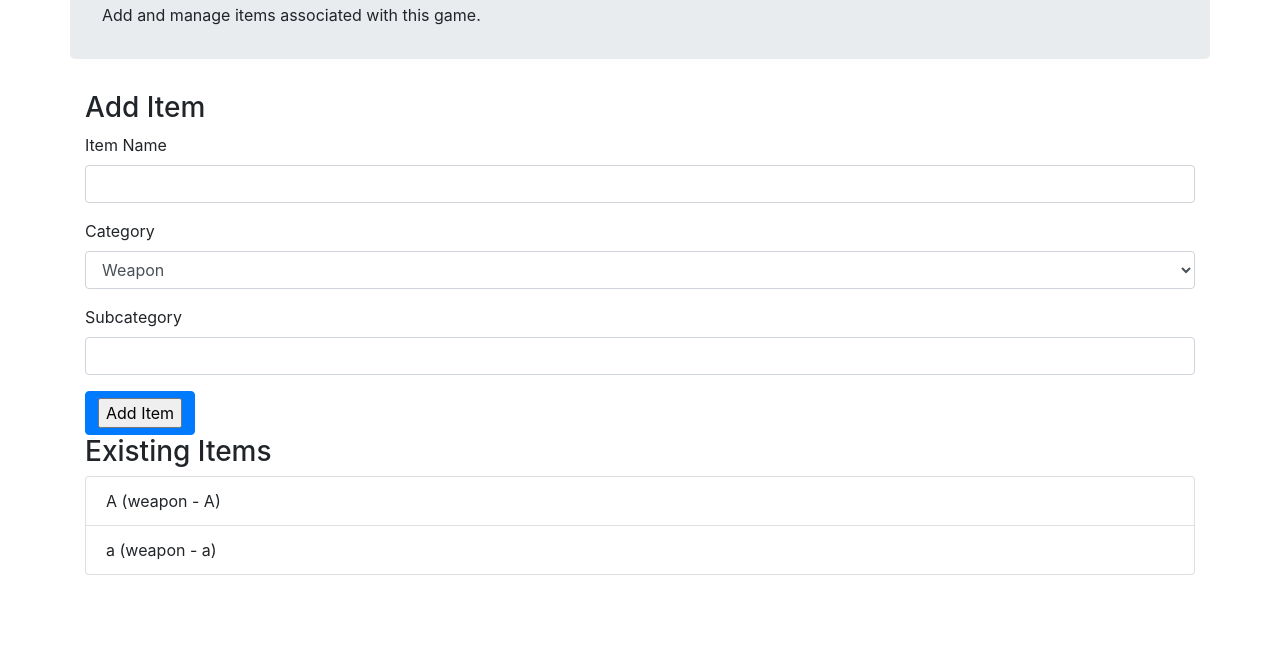
After one commit to inyunch/auction-coin-share, a Flask app: page /admin/manage_items/1 in a window 1280 px wide. The commit adds this page. Shown: the part 169-824 px from the top of the page. Run offline with Flask 2, Linux system fonts and the light colour scheme; a user stored in the database is signed in; data comes from the database, SQL or seed files in the repository; both versions use the stored data as it was after the commit; some libraries are stand-ins or nearby versions.

Commit message:
+ add manage boss/game/item

```diff
--- a/auction/__init__.py
+++ b/auction/__init__.py
@@ -22,8 +22,10 @@ def create_app():
     from .listings import listingbp
     from .auth import authbp
     from .admin import adminbp
+    # from .event import eventbp
     app.register_blueprint(mainbp)
     app.register_blueprint(listingbp, url_prefix='/listing')
+    # app.register_blueprint(eventbp, url_prefix='/event')
     app.register_blueprint(authbp, url_prefix='/auth')
     app.register_blueprint(adminbp, url_prefix='/admin')
 
--- a/auction/admin.py
+++ b/auction/admin.py
@@ -1,9 +1,10 @@
 from flask import Blueprint, render_template, request, redirect, url_for, flash
 from flask_login import login_required, current_user
-from .models import User, Group, db, Role
+from .models import User, Group, db, Role, Game, Boss, Item
 from .utils import generate_group_code
-from .forms import CreateGroupForm, AddUserForm
+from .forms import CreateGroupForm, AddUserForm, GameForm, BossForm, ItemForm
 from werkzeug.security import generate_password_hash
+
 
 
 adminbp = Blueprint('admin', __name__)
@@ -105,3 +106,81 @@ def add_user():
         return redirect(url_for('admin.manage_users', group_id=group_id))
 
     return render_template('authentication/add_user.html', form=form)
+
+@adminbp.route('/manage_games', methods=['GET'])
+@login_required
+def manage_games():
+    if current_user.role != 'admin':
+        flash('Unauthorized access.', 'danger')
+        return redirect(url_for('main.index'))
+
+    # Query all games
+    games = Game.query.all()
+    return render_template('game_info/manage_games.html', games=games)
+
+
+@adminbp.route('/add_game', methods=['GET', 'POST'])
+@login_required
+def add_game():
+    if current_user.role != 'admin':
+        flash('Unauthorized access.', 'danger')
+        return redirect(url_for('main.index'))
+
+    form = GameForm()
+    if form.validate_on_submit():
+        new_game = Game(name=form.name.data)
+        db.session.add(new_game)
+        db.session.commit()
+        flash('Game added successfully!', 'success')
+        return redirect(url_for('admin.manage_games'))
+
+    return render_template('game_info/add_game.html', form=form)
+
+
+@adminbp.route('/manage_bosses/<int:game_id>', methods=['GET', 'POST'])
+@login_required
+def manage_bosses(game_id):
+    if current_user.role != 'admin':
+        flash('Unauthorized access.', 'danger')
+        return redirect(url_for('main.index'))
+
+    game = Game.query.get_or_404(game_id)
+    bosses = Boss.query.filter_by(game_id=game.id).all()
+
+    form = BossForm()
+    if form.validate_on_submit():
+        new_boss = Boss(name=form.name.data, category=form.category.data, game_id=game_id)
+        db.session.add(new_boss)
+        db.session.commit()
+        flash('Boss added successfully!', 'success')
+        return redirect(url_for('admin.manage_bosses', game_id=game_id))
+
+    return render_template('game_info/manage_bosses.html', game=game, bosses=bosses, form=form)
+
+@adminbp.route('/manage_items/<int:game_id>', methods=['GET', 'POST'])
+@login_required
+def manage_items(game_id):
+    if current_user.role != 'admin':
+        flash('Unauthorized access.', 'danger')
+        return redirect(url_for('main.index'))
+
+    game = Game.query.get_or_404(game_id)
+    items = Item.query.filter_by(game_id=game.id).all()
+
+    form = ItemForm()
+    # form.boss.choices = [(boss.id, boss.name) for boss in Boss.query.filter_by(game_id=game_id).all()]
+
+    if form.validate_on_submit():
+        new_item = Item(
+            name=form.name.data,
+            category=form.category.data,
+            subcategory=form.subcategory.data,
+            game_id=game_id,
+            # boss_id=form.boss.data if form.boss.data else None
+        )
+        db.session.add(new_item)
+        db.session.commit()
+        flash('Item added successfully!', 'success')
+        return redirect(url_for('admin.manage_items', game_id=game_id))
+
+    return render_template('game_info/manage_items.html', game=game, items=items, form=form)
--- a/auction/forms.py
+++ b/auction/forms.py
@@ -28,6 +28,20 @@ class RegisterForm(FlaskForm):
     group_code = StringField('Group Code', validators=[DataRequired()])
     submit = SubmitField('Register')
 
+class GameForm(FlaskForm):
+    name = StringField('Game Name', validators=[DataRequired()])
+    submit = SubmitField('Add Game')
+
+class BossForm(FlaskForm):
+    name = StringField('Boss Name', validators=[DataRequired()])
+    category = SelectField('Category', choices=[('world boss', 'World Boss'), ('boss', 'Boss'), ('special', 'Special'), ('other', 'Other')], validators=[DataRequired()])
+    submit = SubmitField('Add Boss')
+class ItemForm(FlaskForm):
+    name = StringField('Item Name', validators=[DataRequired()])
+    category = SelectField('Category', choices=[('weapon', 'Weapon'), ('armor', 'Armor')], validators=[DataRequired()])
+    subcategory = StringField('Subcategory')
+    # boss = SelectField('Boss', coerce=int, choices=[], validators=[DataRequired()])
+    submit = SubmitField('Add Item')
 
 class ListingForm(FlaskForm):
     title = StringField('Title', validators=[InputRequired('Title is required')])
--- a/auction/templates/base.html
+++ b/auction/templates/base.html
@@ -99,6 +99,15 @@
                 >
               </li>
               {% endif %}
+              {% if current_user.is_authenticated and (current_user.role == 'admin') %}
+              <li class="nav-item mr-lg-4 nav-item-collapse">
+                <a
+                  class="navbar-link text-white"
+                  href="{{url_for('admin.manage_games')}}"
+                  >Manage Game</a
+                >
+              </li>
+              {% endif %}
             </ul>
 
             <div class="ml-auto">
--- /dev/null
+++ b/auction/templates/game_info/manage_items.html
@@ -0,0 +1,52 @@
+{% extends 'base.html' %}
+{% block content %}
+<div class="main">
+  <div class="container jumbotron mt-4 pt-3 pb-3">
+    <div class="row align-items-center">
+      <div class="col-md-8 text-center text-md-left">
+        <h1 class="responsive-heading">Manage Items for {{ game.name }}</h1>
+        <p>Add and manage items associated with this game.</p>
+      </div>
+    </div>
+  </div>
+
+  <div class="container">
+    {% with messages = get_flashed_messages(with_categories=true) %}
+    {% if messages %}
+    <div class="row mt-3 mb-3">
+      <div class="col-md-12">
+        {% for category, message in messages %}
+        <div class="alert alert-{{ category }}">{{ message }}</div>
+        {% endfor %}
+      </div>
+    </div>
+    {% endif %}
+    {% endwith %}
+
+    <h3>Add Item</h3>
+    <form method="POST">
+      {{ form.hidden_tag() }}
+      <div class="form-group">
+        {{ form.name.label }}
+        {{ form.name(class="form-control") }}
+      </div>
+      <div class="form-group">
+        {{ form.category.label }}
+        {{ form.category(class="form-control") }}
+      </div>
+      <div class="form-group">
+        {{ form.subcategory.label }}
+        {{ form.subcategory(class="form-control") }}
+      </div>
+      <button type="submit" class="btn btn-primary">{{ form.submit() }}</button>
+    </form>
+
+    <h3>Existing Items</h3>
+    <ul class="list-group">
+      {% for item in items %}
+      <li class="list-group-item">{{ item.name }} ({{ item.category }} - {{ item.subcategory }})</li>
+      {% endfor %}
+    </ul>
+  </div>
+</div>
+{% endblock %}
```
Also changed, not shown: auction/models.py (+29 -5 lines), auction/templates/game_info/add_game.html (added, +36 -0 lines), auction/templates/game_info/manage_bosses.html (added, +48 -0 lines), auction/templates/game_info/manage_games.html (added, +42 -0 lines), auction/auction_dev.sqlite.
